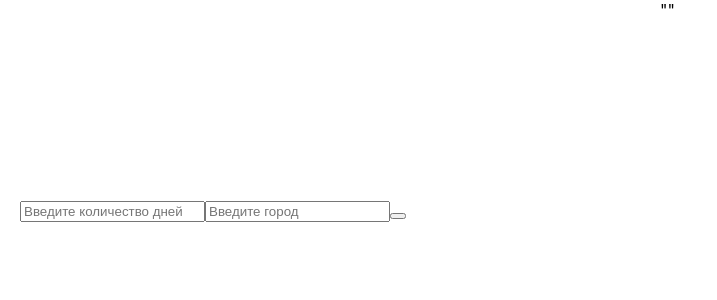
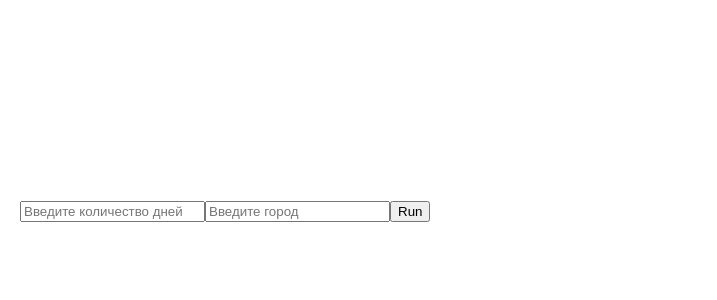
Before and after one commit to achultsova/ReactWithTypeScript, a React (Create React App) app in the folder my-app/: page / in a window 1280 px wide. Shown: the top 300 px of the page, without its empty margins (0-717 px from the left). Built offline with nearby package versions, Linux system fonts and the light colour scheme.

Commit message:
fix: final error resolution

```diff
--- a/my-app/src/App.tsx
+++ b/my-app/src/App.tsx
@@ -23,8 +23,7 @@ const App: FC = (props) => {
   const clickRun = (e: React.MouseEvent<HTMLButtonElement>) => {
     const { days, city } = state;
     console.log(days, city);
-    const url = "https://api.m3o.com/v1/weather/Forecasts";
-    axios.get<IResponse>(url + `?days=${days}&location=${city}`, {
+    axios.get<IResponse>(`https://api.m3o.com/v1/weather/Forecast?days=${days}&location=${city}`, {
       headers: {
         "Content-Type": "application/json",
         Authorization: "Bearer NWZlYzNjNTEtZjYyOC00YzZjLTk4MzYtYTk3ZTlkNWVkMDA1"
@@ -59,10 +58,10 @@ const App: FC = (props) => {
             className="city"
             onChange={handleChangeEvent}
           />
-          <button value="run" className="btn" onClick={clickRun} />
+          <button type= "button" value="run" className="btn" onClick={clickRun}>Run</button>
         </form>
       </div>
-      <div className="outputted">{JSON.stringify(state.value, null, '\t')} </div>
+      <div className="outputted">{JSON.stringify(response, null, '\t')} </div>
     </div>
   );
 };
```
Also changed, not shown: my-app/src/App.css (line endings or trailing spaces).
